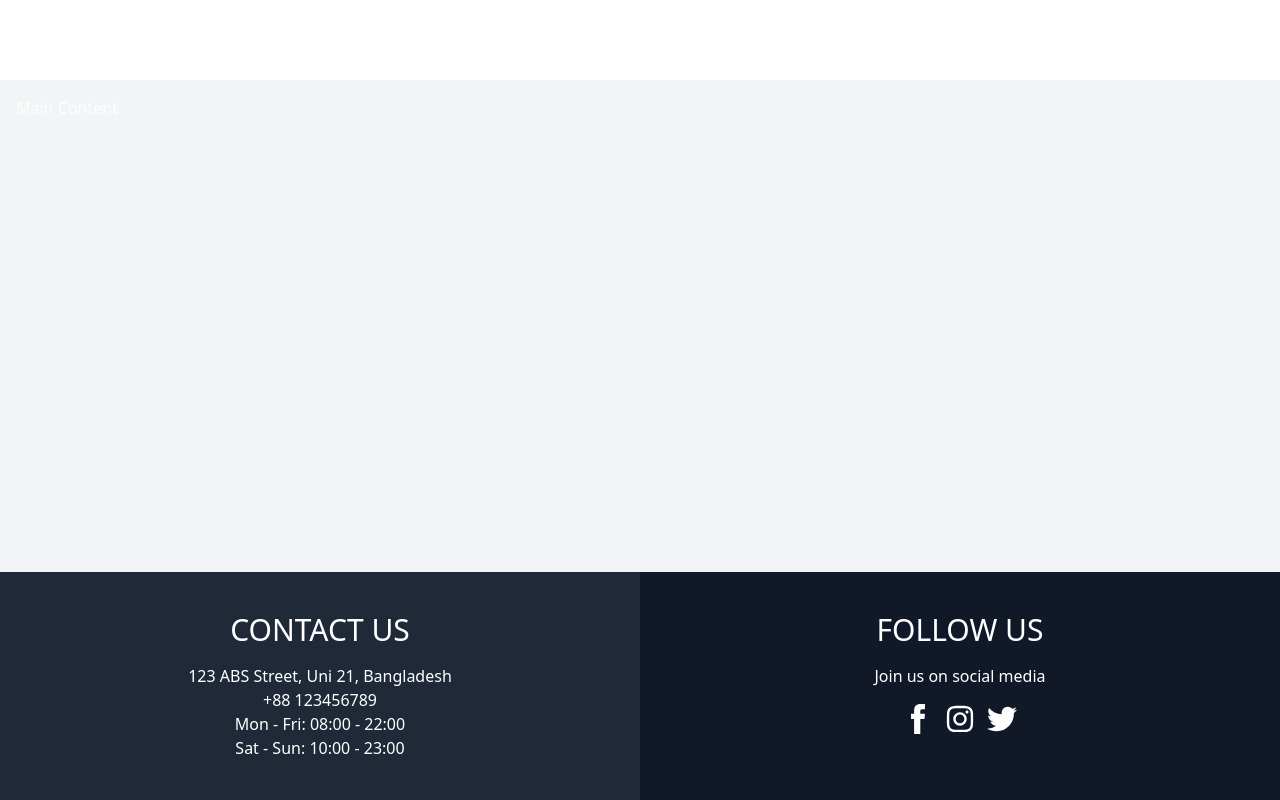
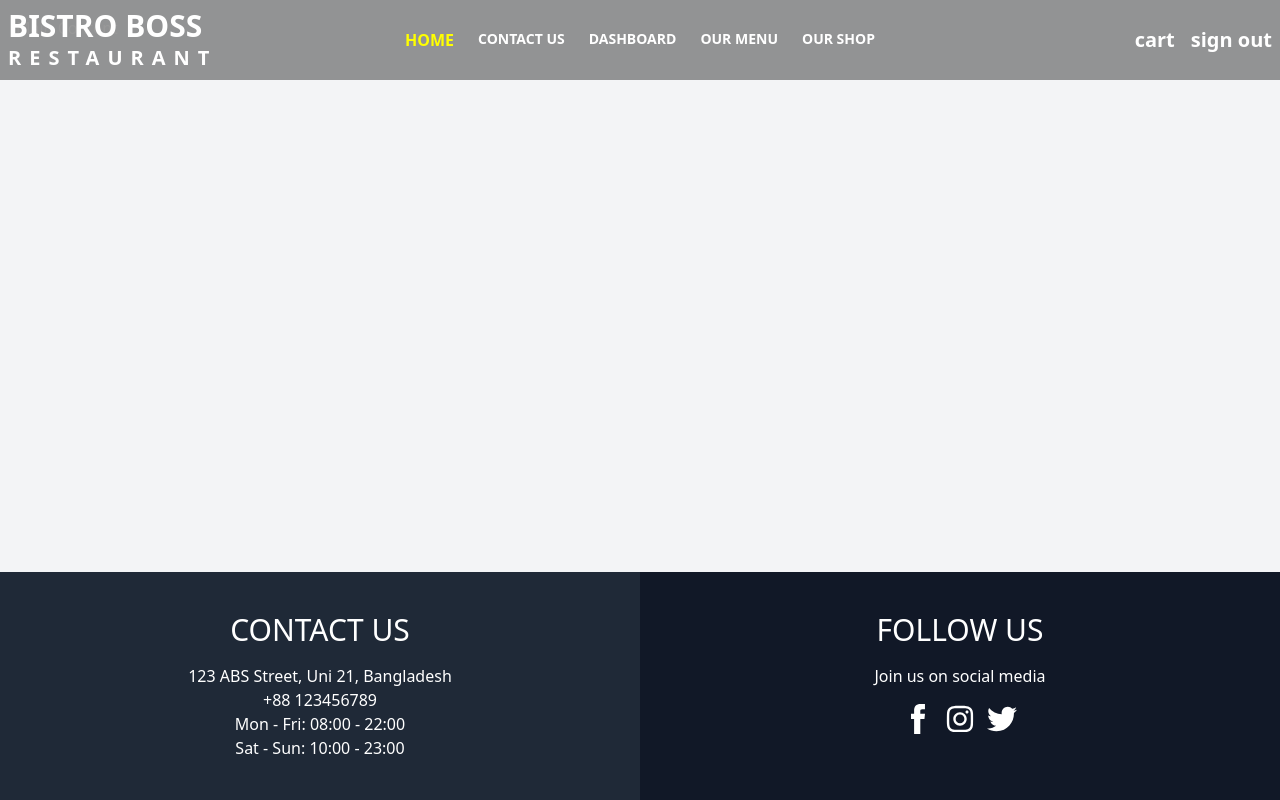
Before and after one commit to bidhanroy578/final-projects, a React (Vite) app in the folder client/: page / in a window 1280 px wide. Built offline with nearby package versions, Linux system fonts and the light colour scheme.

Commit message:
aadded active style to the active nav item

```diff
--- a/client/src/components/navbar/Navbar.jsx
+++ b/client/src/components/navbar/Navbar.jsx
@@ -1,5 +1,5 @@
 import { NavLink } from "react-router";
-
+import "./navbar.css"
 const Navbar = () => {
     const navItems = <>
         <li><NavLink to='/'>HOME</NavLink></li>
@@ -9,7 +9,7 @@ const Navbar = () => {
         <li><NavLink to='/our-shop'>OUR SHOP</NavLink></li>
     </>
     return (
-        <div className="navbar bg-base-100 font-extrabold text-xl">
+        <div className="navbar bg-black/40 absolute text-white font-extrabold text-xl">
             <div className="navbar-start">
                 <div className="dropdown">
                     <div tabIndex={0} role="button" className="btn btn-ghost lg:hidden">
--- /dev/null
+++ b/client/src/components/navbar/navbar.css
@@ -0,0 +1,4 @@
+.active {
+    color: yellow;
+    font-size: medium;
+}
```
